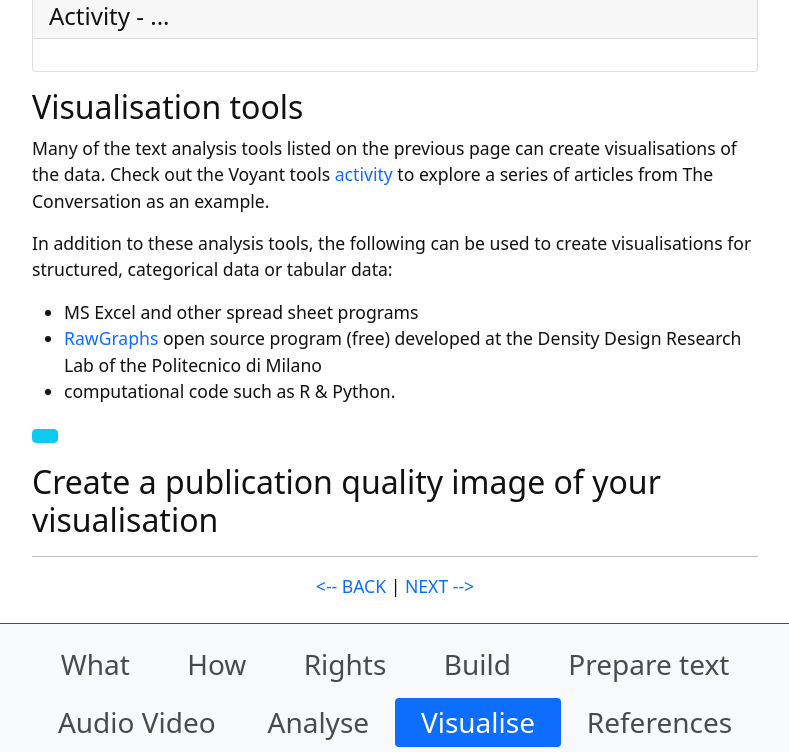
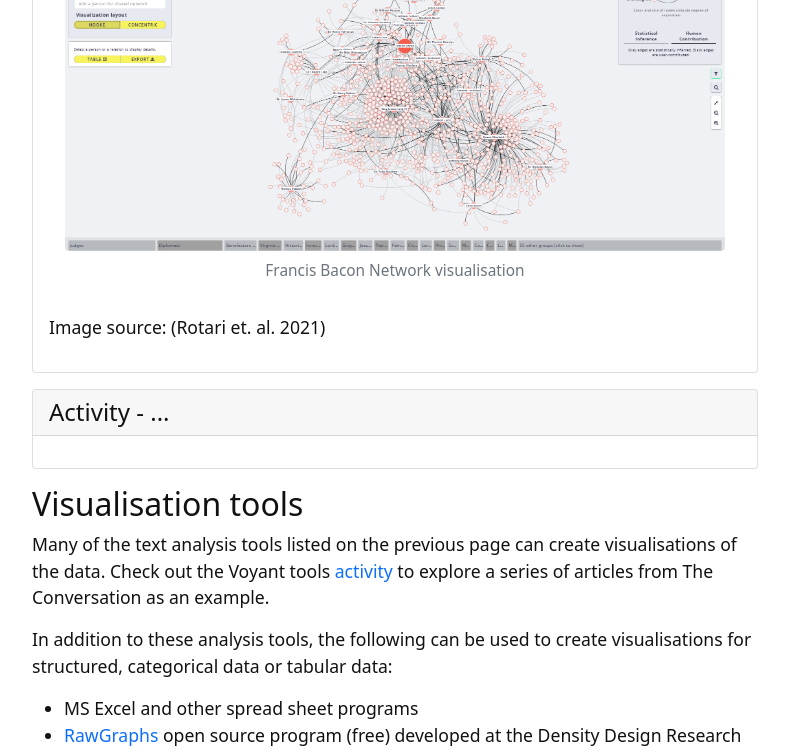
Before and after one commit to GULibrarySandbox/intro-text-mining-analysis-2022, a Jekyll site: the page built from content/8-visualising_data.md, in a window 1280 px wide and 900 px high, scrolled down 1621 px, cut to the strip 0-752 px from the top of the window. Shown: the whole strip, without its empty margins (245-1034 px from the left). Built offline with Jekyll 4.4.1, drawn with Linux system fonts in a browser that asks for light colours.

Commit message:
Update 8-visualising_data.md

```diff
--- a/content/8-visualising_data.md
+++ b/content/8-visualising_data.md
@@ -38,7 +38,7 @@ In the visualisation below stylistic differences of of the Brothers Grimm are vi
 
 Gabriela Rotari, Melina Jander, Jan Rybicki, The Grimm Brothers: A stylometric network analysis, Digital Scholarship in the Humanities, Volume 36, Issue 1, April 2021, Pages 172–186, [https://doi.org/10.1093/llc/fqz088](https://doi.org/10.1093/llc/fqz088).
 
-
+{% include figure.html img="SixDegreesFrancisBacon.png" alt="Francis Bacon Network visualisation" caption="Francis Bacon Network visualisation" width="100%" %}
 Image source: (Rotari et. al. 2021)
 
 {% endcapture %} {% include card.html header="Text cluster visualisation of stylometric analysis" text=text %}
```
